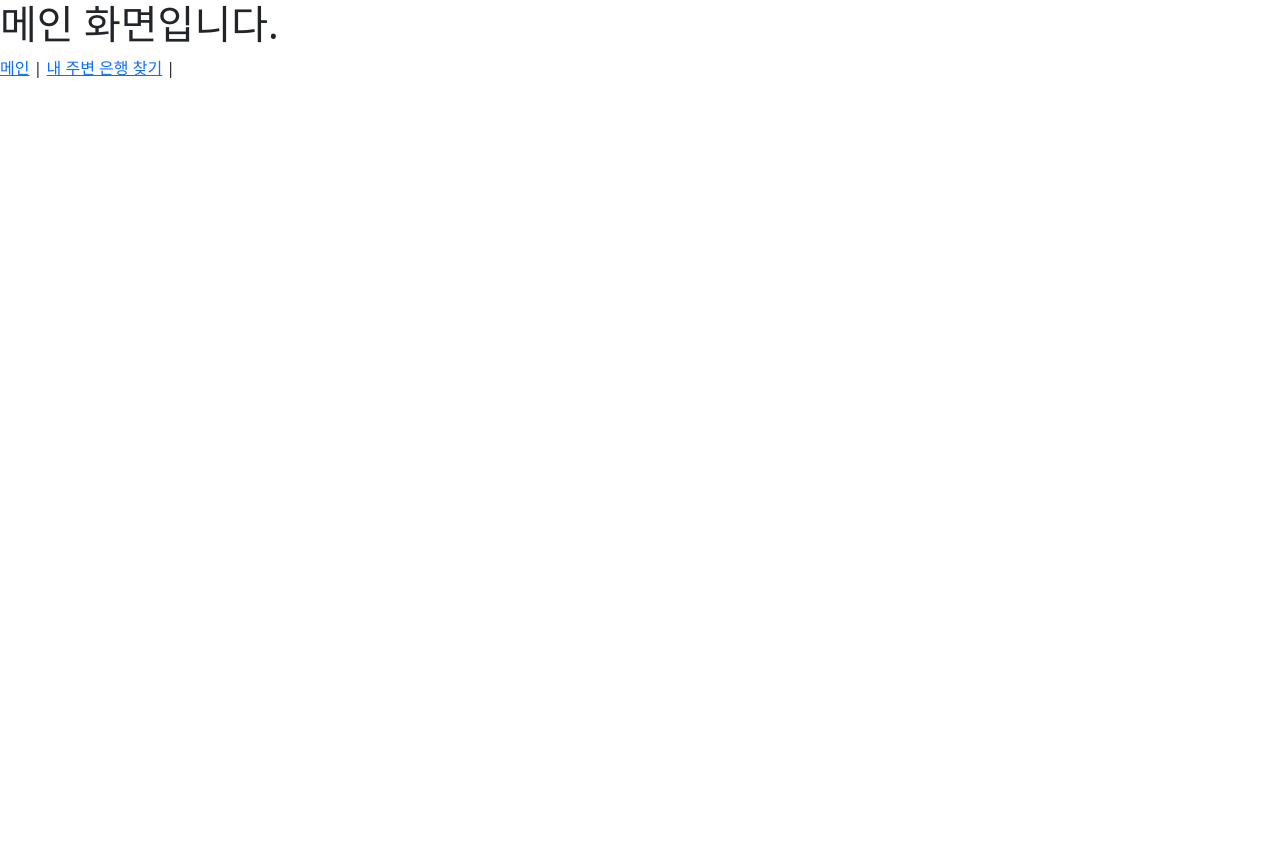
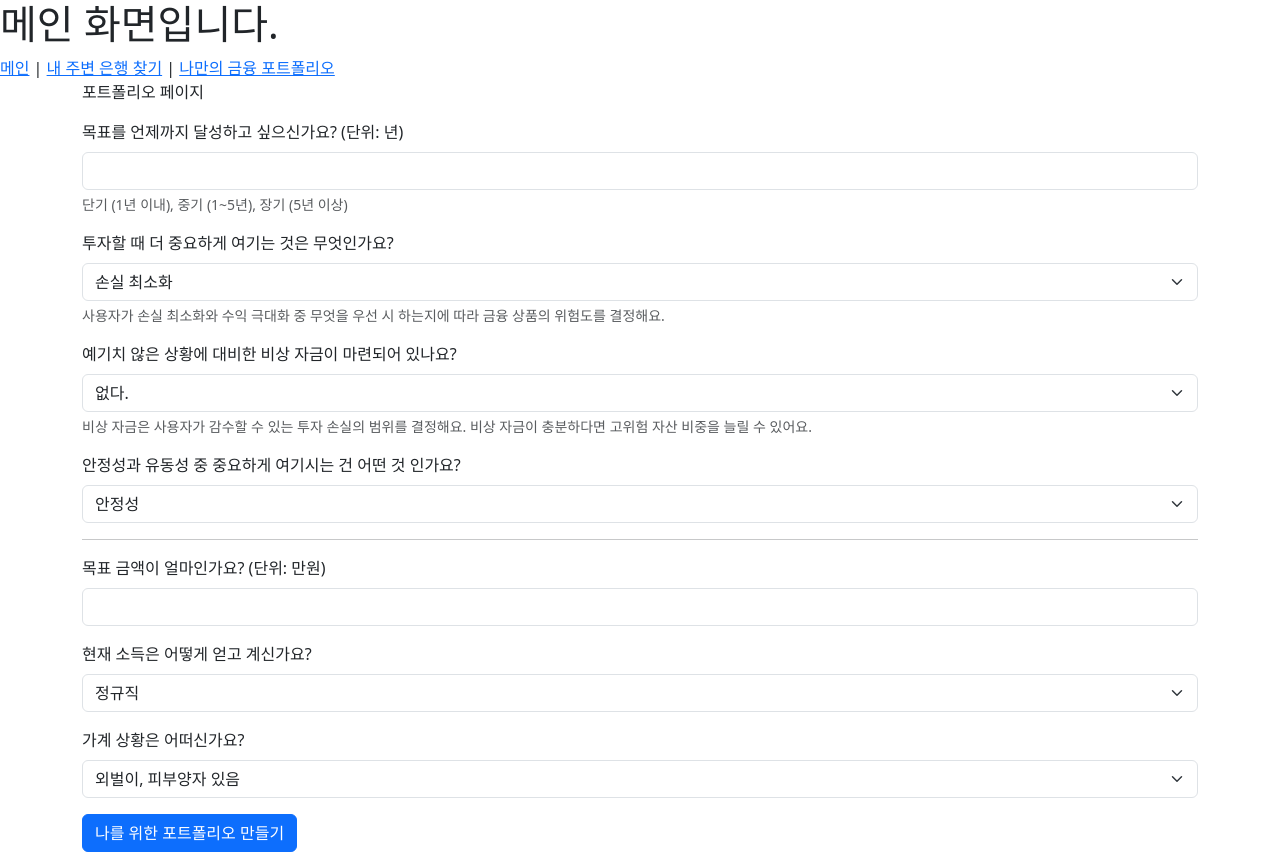
Before and after one commit to BangSungjoon/SmartJourney, a Vue app in the folder final-pjt-front/: page /portfolio in a window 1280 px wide. Before the commit the page ends 800 px from the top, so only its background shows below. Built offline with nearby package versions, Linux system fonts and the light colour scheme.

Commit message:
포트폴리오 폼 작성

```diff
--- a/final-pjt-front/index.html
+++ b/final-pjt-front/index.html
@@ -12,6 +12,5 @@
     <script src="https://cdn.jsdelivr.net/npm/bootstrap@5.3.3/dist/js/bootstrap.bundle.min.js" integrity="sha384-YvpcrYf0tY3lHB60NNkmXc5s9fDVZLESaAA55NDzOxhy9GkcIdslK1eN7N6jIeHz" crossorigin="anonymous"></script>
     <script type="module" src="/src/main.js"></script>
     <!-- <script type="text/javascript" src="//dapi.kakao.com/v2/maps/sdk.js?appkey=0341c63039c42d1ad182ff41743c7273&libraries=services,clusterer,drawing"></script> -->
-
   </body>
 </html>
--- a/final-pjt-front/src/App.vue
+++ b/final-pjt-front/src/App.vue
@@ -6,12 +6,14 @@
       <nav>
         <RouterLink :to="{ name:'home'}">메인</RouterLink> |
         <RouterLink :to="{ name:'map' }">내 주변 은행 찾기</RouterLink> |
+        <RouterLink :to="{ name:'portfolio' }">나만의 금융 포트폴리오</RouterLink>
       </nav>
 
     </div>
   </header>
-
-  <RouterView />
+  <main class="container">
+    <RouterView />
+  </main>
 </template>
 
 
--- /dev/null
+++ b/final-pjt-front/src/components/PortfolioForm.vue
@@ -0,0 +1,93 @@
+<template>
+    <div>
+        <form @submit.prevent="createPortfolio">
+            <div class="mb-3">
+                <label for="termInput" class="form-label">목표를 언제까지 달성하고 싶으신가요? (단위: 년)</label>
+                <input type="number" class="form-control" id="termInput" v-model="term">
+                <div id="termHelp" class="form-text">단기 (1년 이내), 중기 (1~5년), 장기 (5년 이상)</div>
+            </div>
+            <div class="mb-3">
+                <label for="important" class="form-label">투자할 때 더 중요하게 여기는 것은 무엇인가요?</label>
+                <select class="form-select" id="important" v-model="important">
+                    <option value="loss_min">손실 최소화</option>
+                    <option value="balance">균형</option>
+                    <option value="risk">수익 극대화</option>
+                </select>
+                <div class="form-text">사용자가 손실 최소화와 수익 극대화 중 무엇을 우선 시 하는지에 따라 금융 상품의 위험도를 결정해요.</div>
+            </div>
+            <div class="mb-3">
+                <label for="119money" class="form-label">예기치 않은 상황에 대비한 비상 자금이 마련되어 있나요?</label>
+                <select class="form-select" id="119money" v-model="emerMoney">
+                    <option value="119-zero">없다.</option>
+                    <option value="119-few">약간 있다. (3~6개월 생활비)</option>
+                    <option value="119-rich">충분히 있다. (6개월 이상 생활비)</option>
+                </select>
+                <div class="form-text">비상 자금은 사용자가 감수할 수 있는 투자 손실의 범위를 결정해요. 비상 자금이 충분하다면 고위험 자산 비중을 늘릴 수 있어요.</div>
+            </div>
+            <div class="mb-3">
+                <label for="SafeOrUtility" class="form-label">안정성과 유동성 중 중요하게 여기시는 건 어떤 것 인가요?</label>
+                <select class="form-select" id="SafeOrUtility" v-model="safeUtility">
+                    <option value="SafeOrUtility-safe">안정성</option>
+                    <option value="SafeOrUtility-balance">균형</option>
+                    <option value="SafeOrUtility-util">유동성</option>
+                </select>
+            </div>
+            <hr>
+            <div class="mb-3">
+                <label for="goalMoney" class="form-label">목표 금액이 얼마인가요? (단위: 만원)</label>
+                <input type="number" class="form-control" id="goalMoney" v-model="goalMoney">
+            </div>
+            <div class="mb-3">
+                <label for="job" class="form-label">현재 소득은 어떻게 얻고 계신가요?</label>
+                <select class="form-select" id="job" v-model="job">
+                    <option value="job-fulltime">정규직</option>
+                    <option value="job-parttime">계약직/프리랜서</option>
+                    <option value="job-invest">투자 소득</option>
+                    <option value="job-none">투자 소득</option>
+                </select>
+            </div>
+            <div class="mb-3">
+                <label for="family" class="form-label">가계 상황은 어떠신가요?</label>
+                <select class="form-select" id="family" v-model="family">
+                    <option value="family-solo-dependent">외벌이, 피부양자 있음</option>
+                    <option value="family-solo">외벌이, 피부양자 없음</option>
+                    <option value="family-couple-dependent">맞벌이, 피부양자 있음</option>
+                    <option value="family-couple">맞벌이, 피부양자 없음</option>
+                </select>
+            </div>
+
+            <button type="submit" class="btn btn-primary">나를 위한 포트폴리오 만들기</button>
+        </form>
+    </div>
+</template>
+
+<script setup>
+import { ref } from 'vue'
+import axios from 'axios'
+
+const term = ref(null)
+const important = ref('loss_min')
+const emerMoney = ref('119-zero')
+const safeUtility = ref('SafeOrUtility-safe')
+const goalMoney = ref(null)
+const job = ref('job-fulltime')
+const family = ref('family-solo-dependent')
+
+const createPortfolio = function () {
+    if (!term.value || !goalMoney.value) {
+        alert('필수 입력 항목을 채워주세요.');
+        return;
+    }
+    console.log(term.value)
+    console.log(important.value)
+    console.log(emerMoney.value)
+    console.log(safeUtility.value)
+    console.log(goalMoney.value)
+    console.log(job.value)
+    console.log(family.value)
+}
+</script>
+
+<style scoped>
+
+</style>
--- a/final-pjt-front/src/router/index.js
+++ b/final-pjt-front/src/router/index.js
@@ -1,6 +1,7 @@
 import { createRouter, createWebHistory } from 'vue-router'
 import MapView from '@/views/MapView.vue'
 import HomeView from '@/views/HomeView.vue'
+import PortfolioView from '@/views/PortfolioView.vue'
 const router = createRouter({
   history: createWebHistory(import.meta.env.BASE_URL),
   routes: [
@@ -21,6 +22,11 @@ const router = createRouter({
       path:'/map',
       name:'map',
       component: MapView,
+    },
+    {
+      path:'/portfolio',
+      name:'portfolio',
+      component: PortfolioView,
     }
   ],
 })
--- a/final-pjt-front/src/views/MapView.vue
+++ b/final-pjt-front/src/views/MapView.vue
@@ -6,95 +6,6 @@
 </template>
 
 <script setup>
-import { onMounted } from "vue";
-
-// 환경 변수에서 API 키를 미리 가져옵니다.
-const kakaoApiKey = import.meta.env.VITE_KAKAO_API_KEY;
-
-onMounted(() => {
-  // Kakao Maps API 스크립트를 동적으로 추가
-  const kakaoScript = document.createElement('script');
-  kakaoScript.src = `//dapi.kakao.com/v2/maps/sdk.js?appkey=${kakaoApiKey}&libraries=services,clusterer,drawing`;
-  kakaoScript.async = true;
-
-  // 스크립트가 로드되면 지도 초기화 함수 호출
-  kakaoScript.onload = () => {
-    if (window.kakao && window.kakao.maps) {
-      initializeMap(); // API가 로드된 후 지도 초기화
-    } else {
-      console.error("Kakao Maps API가 로드되지 않았습니다.");
-    }
-  };
-
-  kakaoScript.onerror = () => {
-    console.error("Kakao Maps API 스크립트 로드에 실패했습니다.");
-  };
-
-  // head에 script 태그 추가
-  document.head.appendChild(kakaoScript);
-});
-
-function initializeMap() {
-  const container = document.getElementById("map");
-  if (!container) {
-    console.error("지도 컨테이너를 찾을 수 없습니다.");
-    return;
-  }
-
-  const options = {
-    center: new kakao.maps.LatLng(37.501336, 127.039643), // 초기 지도 중심 좌표
-    level: 3, // 초기 확대 레벨
-  };
-
-  // Kakao 지도 생성
-  const map = new kakao.maps.Map(container, options);
-  searchBanks(map);
-
-  kakao.maps.event.addListener(map, "idle", () => {
-    searchBanks(map); // 보이는 화면 중심 기준으로 검색
-  });
-}
-
-function searchBanks(map) {
-  const infowindow = new kakao.maps.InfoWindow({ zIndex: 1 });
-  const ps = new kakao.maps.services.Places();
-
-  ps.keywordSearch(
-    "은행",
-    (data, status) => {
-      if (status === kakao.maps.services.Status.OK) {
-        data.forEach((place) => {
-          displayMarker(map, place, infowindow);
-        });
-      } else {
-        console.error("장소 검색 실패:", status);
-      }
-    },
-    {
-      location: map.getCenter(),
-      radius: 5000,
-    }
-  );
-}
-
-function displayMarker(map, place, infowindow) {
-  const marker = new kakao.maps.Marker({
-    map: map,
-    position: new kakao.maps.LatLng(place.y, place.x),
-  });
-
-  kakao.maps.event.addListener(marker, "click", () => {
-    infowindow.setContent(
-      `<div style="padding:5px;font-size:12px;">${place.place_name}</div>`
-    );
-    infowindow.open(map, marker);
-  });
-}
-</script>
-
-
-
-<!-- <script setup>
 import { onMounted } from "vue";
 
 // onMounted(() => {
@@ -106,10 +17,44 @@ import { onMounted } from "vue";
 //     console.error("Kakao Maps API가 로드되지 않았습니다.");
 //   }
 // });
+// onMounted(() => {
+//   // Kakao Maps API가 로드되었는지 확인하고 대기
+//   const checkKakaoLoaded = () => {
+//     if (window.kakao && window.kakao.maps) {
+//       console.log("Kakao Maps API 로드 완료");
+//       initializeMap();
+//     } else {
+//       console.warn("Kakao Maps API 로드 대기 중...");
+//       setTimeout(checkKakaoLoaded, 100); // 100ms 후에 다시 확인
+//     }
+//   };
+
+//   checkKakaoLoaded();
+// });
+// const loadScript = () => {
+//   const key = import.meta.env.VITE_KAKAO_API_KEY
+//   const script = document.createElement('script')
+//   script.src = `//dapi.kakao.com/v2/maps/sdk.js?autoload=false&appkey=${key}&libraries=services,clusterer,drawing`
+//   script.addEventListener('load', () => kakao.maps.load(initMap))
+//   document.head.appendChild(script)
+// }
+
+// const initMap = () => {}
+
+// onMounted(() => {
+//   if (window.kakao?.maps) {
+//     console.log(`kakaoMapComp.vue - 이미 map있음`, window.kakao.maps)
+//     initMap()
+//   } else {
+//     console.log(`map script loading 필요`)
+//     loadScript()
+//   }
+// })
 onMounted(() => {
   // Kakao Maps API 스크립트를 동적으로 추가
   const kakaoScript = document.createElement('script');
-  kakaoScript.src = `//dapi.kakao.com/v2/maps/sdk.js?appkey=${import.meta.env.VITE_KAKAO_API_KEY}&libraries=services,clusterer,drawing`;
+  const key = import.meta.env.VITE_KAKAO_API_KEY
+  kakaoScript.src = `//dapi.kakao.com/v2/maps/sdk.js?appkey=${key}&libraries=services,clusterer,drawing`;
   kakaoScript.async = true;
   console.log('여기까지 왔어')
   kakaoScript.onload = () => {
@@ -128,7 +73,7 @@ onMounted(() => {
 });
 
 function initializeMap() {
-  console.log('initializeMap')
+  console.log('initializeMap 성공')
   const container = document.getElementById("map");
   if (!container) {
     console.error("지도 컨테이너를 찾을 수 없습니다.");
@@ -191,7 +136,7 @@ function displayMarker(map, place, infowindow) {
     infowindow.open(map, marker);
   });
 }
-</script> -->
+</script>
 
 
 
--- /dev/null
+++ b/final-pjt-front/src/views/PortfolioView.vue
@@ -0,0 +1,14 @@
+<template>
+    <div>
+        <p>포트폴리오 페이지</p>
+        <PortfolioForm />
+    </div>
+</template>
+
+<script setup>
+import PortfolioForm from '@/components/PortfolioForm.vue';
+</script>
+
+<style lang="scss" scoped>
+
+</style>
```
Also changed, not shown: final-pjt-front/src/main.js (+9 -0 lines).
